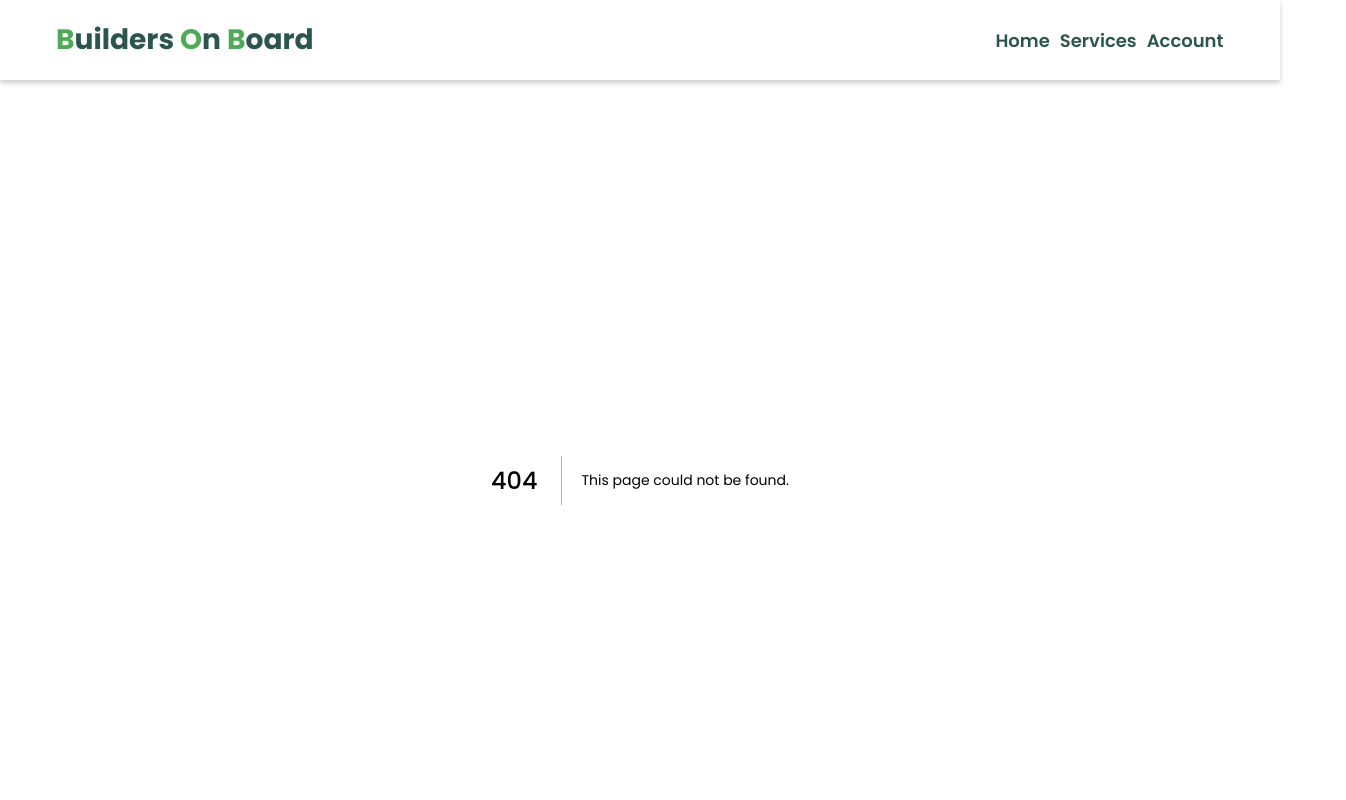
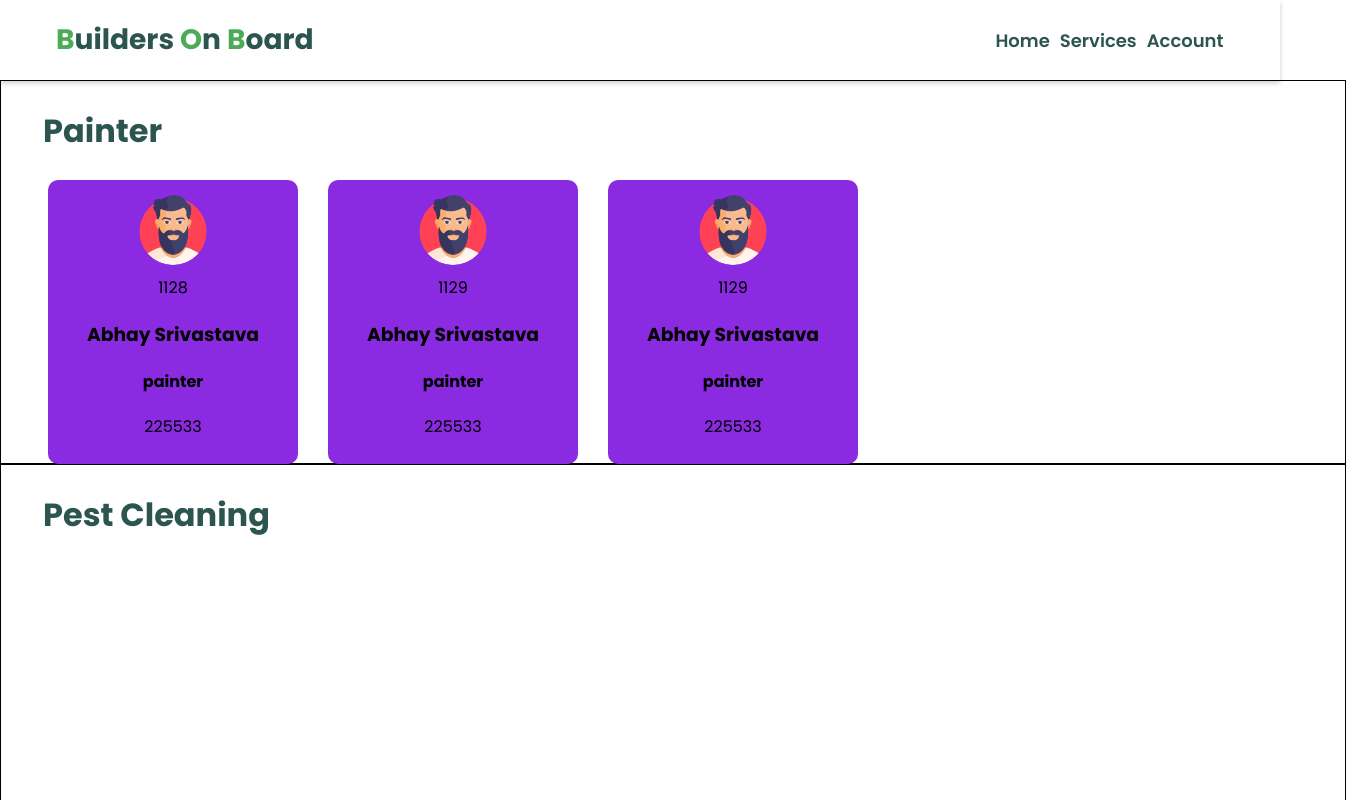
Before and after one commit to aryant-nigam/builders-on-board, a Next.js app: page /services in a window 1280 px wide. Before the commit this address had no page. Shown: the top 800 px of the page, 1346 px wide, since content can reach past the window. Built offline with nearby package versions, Linux system fonts and the light colour scheme.

Commit message:
Added services page basic scaffold

```diff
--- a/package.json
+++ b/package.json
@@ -9,10 +9,13 @@
     "lint": "next lint"
   },
   "dependencies": {
+    "@types/react-slick": "^0.23.13",
     "next": "14.2.3",
     "react": "^18",
     "react-dom": "^18",
-    "react-select": "^5.8.0"
+    "react-select": "^5.8.0",
+    "react-slick": "^0.30.2",
+    "slick-carousel": "^1.8.1"
   },
   "devDependencies": {
     "@types/node": "^20",
--- /dev/null
+++ b/src/app/services/components/category-segment.module.css
@@ -0,0 +1,22 @@
+.category-segment {
+  width: 100%;
+  height: 350px;
+  border: 1px solid black;
+  display: flex;
+  flex-direction: column;
+  background-color: #fff;
+  padding: 1em 2em;
+}
+
+.category-segment > h1 {
+  color: #2c554f;
+  text-transform: capitalize;
+  margin: 10px;
+}
+
+.workers-list {
+  width: 100%;
+  height: 100%;
+  display: flex;
+  flex-direction: row;
+}
--- /dev/null
+++ b/src/app/services/components/category-segment.tsx
@@ -0,0 +1,105 @@
+import React from "react";
+import classes from "./category-segment.module.css";
+import WorkerCard from "./worker-card";
+
+interface Iworker {
+  id: number;
+  name: string;
+  image: string;
+  expertise: string;
+  pincode: number;
+}
+
+interface ICategory {
+  category: string;
+}
+
+const workersList: Iworker[] = [
+  {
+    id: 1122,
+    name: "Abhay Srivastava",
+    image: "worker-img.png",
+    expertise: "electrician",
+    pincode: 225533,
+  },
+  {
+    id: 1123,
+    name: "Abhay Srivastava",
+    image: "worker-img.png",
+    expertise: "electrician",
+    pincode: 225533,
+  },
+  {
+    id: 1124,
+    name: "Abhay Srivastava",
+    image: "worker-img.png",
+    expertise: "electrician",
+    pincode: 225533,
+  },
+  {
+    id: 1125,
+    name: "Abhay Srivastava",
+    image: "worker-img.png",
+    expertise: "carpentry",
+    pincode: 225533,
+  },
+  {
+    id: 1126,
+    name: "Abhay Srivastava",
+    image: "worker-img.png",
+    expertise: "carpentry",
+    pincode: 225533,
+  },
+  {
+    id: 1127,
+    name: "Abhay Srivastava",
+    image: "worker-img.png",
+    expertise: "carpentry",
+    pincode: 225533,
+  },
+  {
+    id: 1128,
+    name: "Abhay Srivastava",
+    image: "worker-img.png",
+    expertise: "painter",
+    pincode: 225533,
+  },
+  {
+    id: 1129,
+    name: "Abhay Srivastava",
+    image: "worker-img.png",
+    expertise: "painter",
+    pincode: 225533,
+  },
+  {
+    id: 1129,
+    name: "Abhay Srivastava",
+    image: "worker-img.png",
+    expertise: "painter",
+    pincode: 225533,
+  },
+];
+
+function CategorySegment({ category }: ICategory) {
+  const workers = workersList.filter((worker) => worker.expertise == category);
+  return (
+    <div className={classes["category-segment"]}>
+      <h1>{category}</h1>
+      <div className={classes["workers-list"]}>
+        {workers.map((worker) => {
+          return (
+            <WorkerCard
+              id={worker.id}
+              name={worker.name}
+              expertise={worker.expertise}
+              pincode={worker.pincode}
+              image={worker.image}
+            ></WorkerCard>
+          );
+        })}
+      </div>
+    </div>
+  );
+}
+
+export default CategorySegment;
--- /dev/null
+++ b/src/app/services/components/worker-card.module.css
@@ -0,0 +1,35 @@
+.worker-card {
+  display: flex;
+  flex-direction: column;
+  width: 250px;
+  height: fit-content;
+  background-color: blueviolet;
+  align-items: center;
+  margin: 15px;
+  padding: 15px;
+  border-radius: 10px;
+  box-sizing: border-box;
+}
+
+.worker-image {
+  width: 70px;
+  height: 70px;
+  object-fit: cover;
+  border-radius: 50%;
+}
+
+.worker-name {
+  margin: 10px;
+}
+
+.worker-id {
+  margin: 10px;
+}
+
+.worker-expertise {
+  margin: 10px;
+}
+
+.pincode {
+  margin: 10px;
+}
--- /dev/null
+++ b/src/app/services/components/worker-card.tsx
@@ -0,0 +1,24 @@
+import React from "react";
+import classes from "./worker-card.module.css";
+
+interface IWorkerCard {
+  id: number;
+  name: string;
+  image: string;
+  expertise: string;
+  pincode: number;
+}
+
+function WorkerCard({ id, name, image, expertise, pincode }: IWorkerCard) {
+  return (
+    <div className={classes["worker-card"]}>
+      <img src="worker-img.png" className={classes["worker-image"]}></img>
+      <p className={classes["worker-id"]}>{id}</p>
+      <h3 className={classes["worker-name"]}>{name}</h3>
+      <h4 className={classes["worker-expertise"]}>{expertise}</h4>
+      <p className={classes["pincode"]}>{pincode}</p>
+    </div>
+  );
+}
+
+export default WorkerCard;
--- /dev/null
+++ b/src/app/services/page.module.css
@@ -0,0 +1,6 @@
+.service-page {
+  height: fit-content;
+  width: 100%;
+  display: flex;
+  flex-direction: column;
+}
--- /dev/null
+++ b/src/app/services/page.tsx
@@ -0,0 +1,30 @@
+import React from "react";
+import classes from "./page.module.css";
+import CategorySegment from "./components/category-segment";
+
+interface Iworker {
+  id: number;
+  name: string;
+  image: string;
+  expertise: string;
+  pincode: number;
+}
+
+function ServicesPage() {
+  const categories: string[] = [
+    "painter",
+    "pest cleaning",
+    "carpentry",
+    "electrician",
+  ];
+
+  return (
+    <div className={classes["service-page"]}>
+      {categories.map((category, index) => (
+        <CategorySegment category={category} />
+      ))}
+    </div>
+  );
+}
+
+export default ServicesPage;
--- a/src/components/input.tsx
+++ b/src/components/input.tsx
@@ -1,7 +1,6 @@
+"use client";
 import React from "react";
-//import classes from "../app/account/components/form.module.css";
 import classes from "./input.module.css";
-import { Placeholder } from "react-select/animated";
 
 interface IInput {
   type: string;
```
Also changed, not shown: src/app/(home)/components/home-segment4.tsx (+11 -0 lines), public/worker-img.png (added), 1 other file (tests, documents, lock files or other folders).
